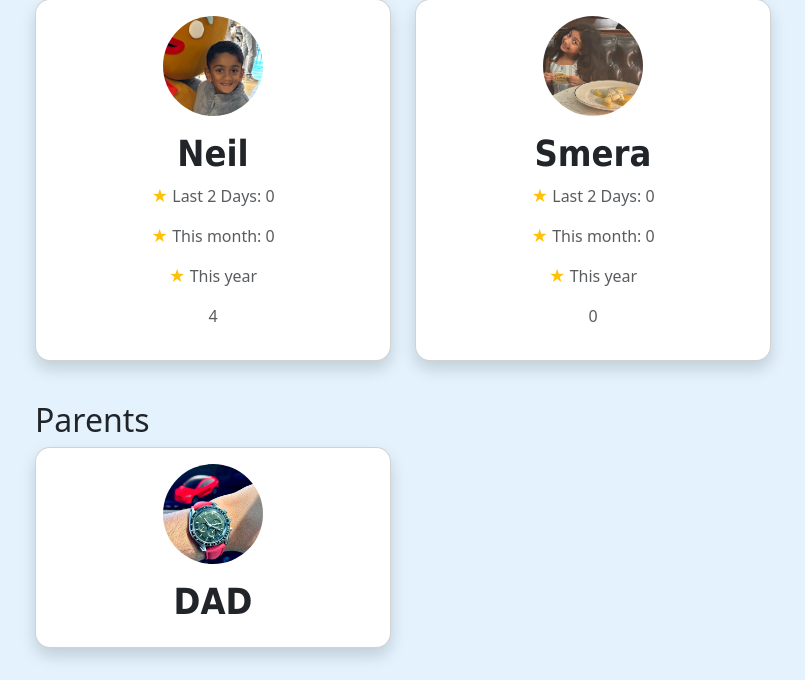
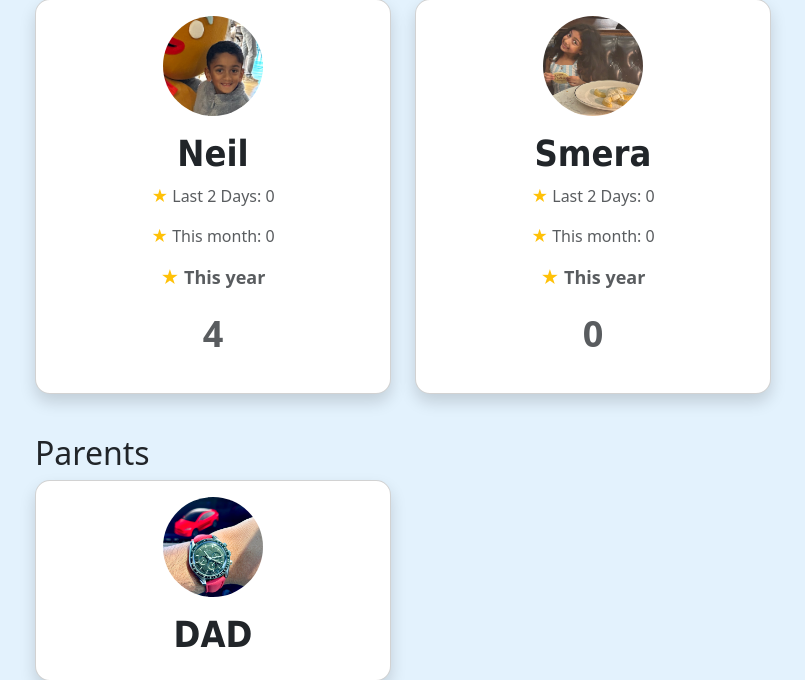
Before and after one commit to nash34/tasks-app, a Flask app: page / in a window 1280 px wide. Shown: the part 143-823 px from the top of the page, without its empty margins (47-852 px from the left). Before the commit the page ends 802 px from the top, so only its background shows below. Run offline with Flask 3, Linux system fonts and the light colour scheme; data comes from the database, SQL or seed files in the repository.

Commit message:
Update landing.html

```diff
--- a/home-app-v1/templates/landing.html
+++ b/home-app-v1/templates/landing.html
@@ -12,8 +12,8 @@
                     <h5 class="username">{{ user.name }}</h5>
                     <p class="text-muted"><span class="text-warning">★</span> Last 2 Days: {{ user.stars_last_two_days }}</p>
                     <p class="text-muted"><span class="text-warning">★</span> This month: {{ user.stars_month }}</p>
-                    <p class="text-muted stars-last-two-days"><span class="text-warning">★</span> This year </p>
-                    <p class="text-muted stars-last-two-days-number"> {{ user.stars_year }}</p>
+                    <p class="text-muted stars-large-text"><span class="text-warning">★</span> This year </p>
+                    <p class="text-muted stars-large-text-number"> {{ user.stars_year }}</p>
                 </div>
             </div>
         </a>
```
